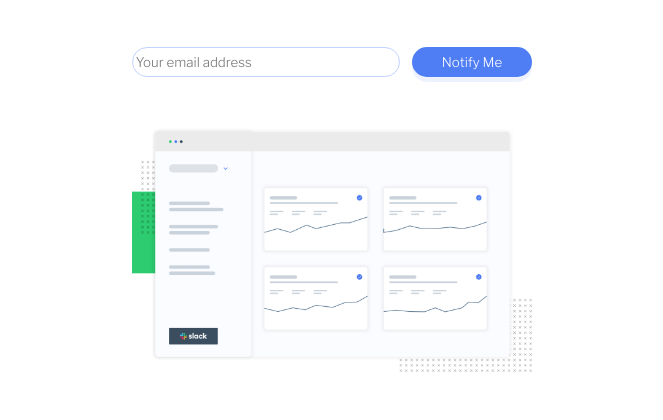
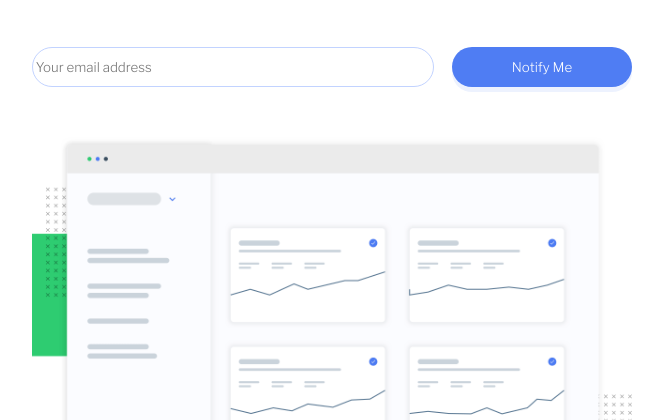
Before and after one commit to YoNoSoySantiago-zz/ping-coming-soon-page-solution, a plain HTML site: page index.html in a window 1280 px wide. Shown: the part 147-567 px from the top of the page, without its empty margins (308-971 px from the left). Drawn offline with nearby package versions, Linux system fonts and the light colour scheme.

Commit message:
finished

```diff
--- a/css/styles.css
+++ b/css/styles.css
@@ -126,18 +126,18 @@ footer p{
 
 @media only screen and (min-width: 376px){
     .text{
-        height: 30px;
+        height: 40px;
         width: 67%;
         float: left;
     }
     .submit{
         width: 30%;
-        height: 30px;
+        height: 40px;
         float: right;
     }
 
     .container{
-        width: 400px;
+        width: 600px;
         margin: auto;
         margin-top: 50px;
     }
```
